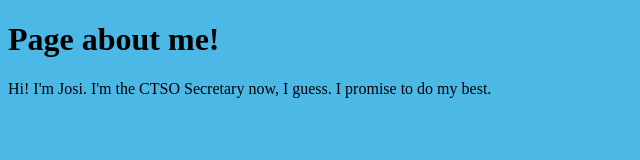
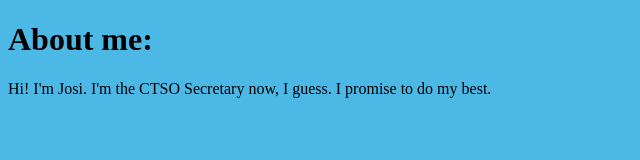
Before and after one commit to Josi-code/Josi-code.github.io, a website: page about.html in a window 1280 px wide. Shown: the whole page, without its empty margins (0-640 px from the left). Drawn offline with Linux system fonts and the light colour scheme.

Commit message:
8/29/2024 2:46
reword about me page

```diff
--- a/about.html
+++ b/about.html
@@ -4,7 +4,7 @@
         <title>About</title>
     </head>
     <body style="background-color:rgb(76, 184, 230);">
-        <h1> Page about me!</h1>
+        <h1> About me:</h1>
         <p> Hi! I'm Josi. I'm the CTSO Secretary now, I guess. I promise to do my best.</p>
     </body>
 </html>
```
